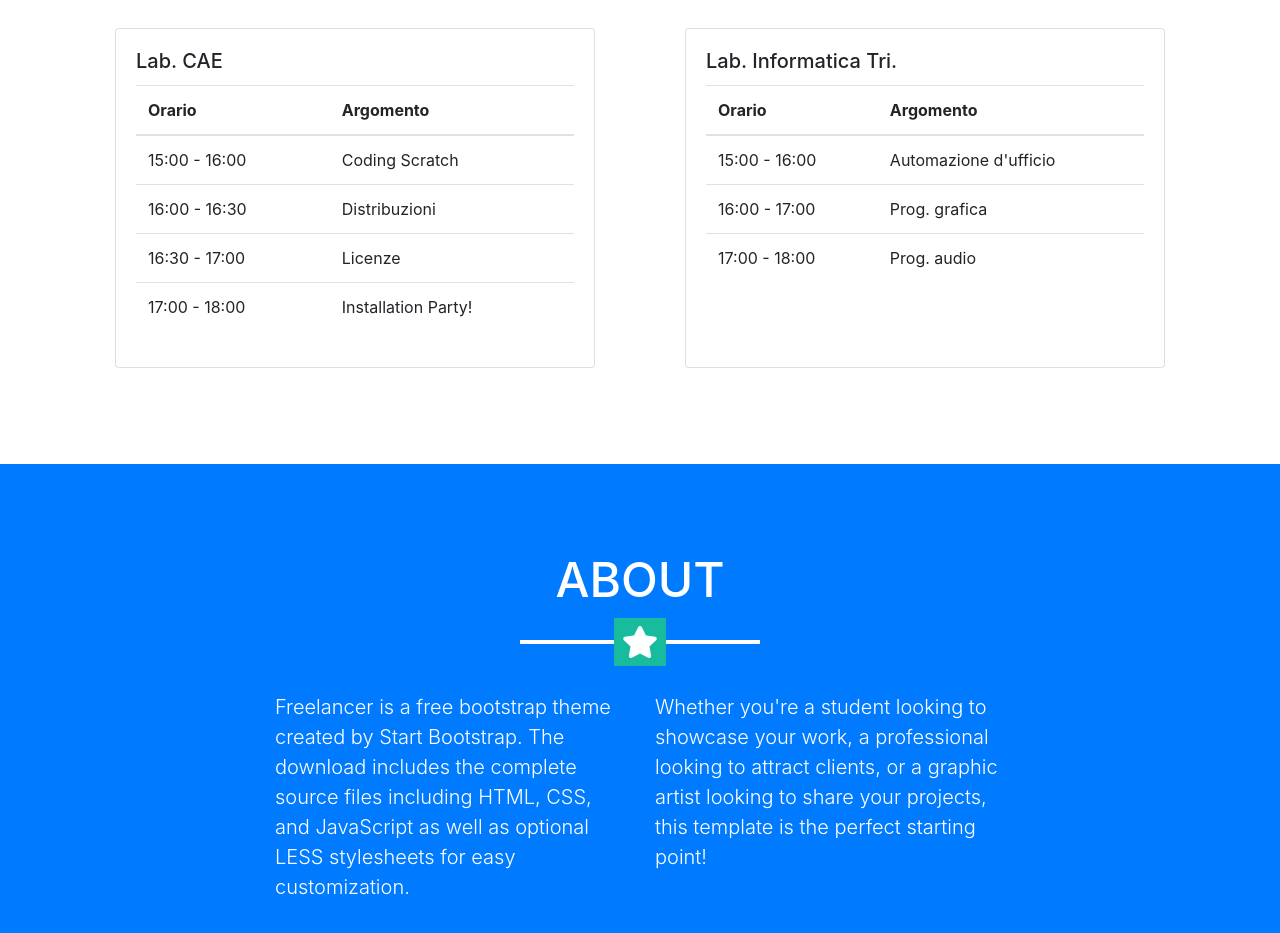
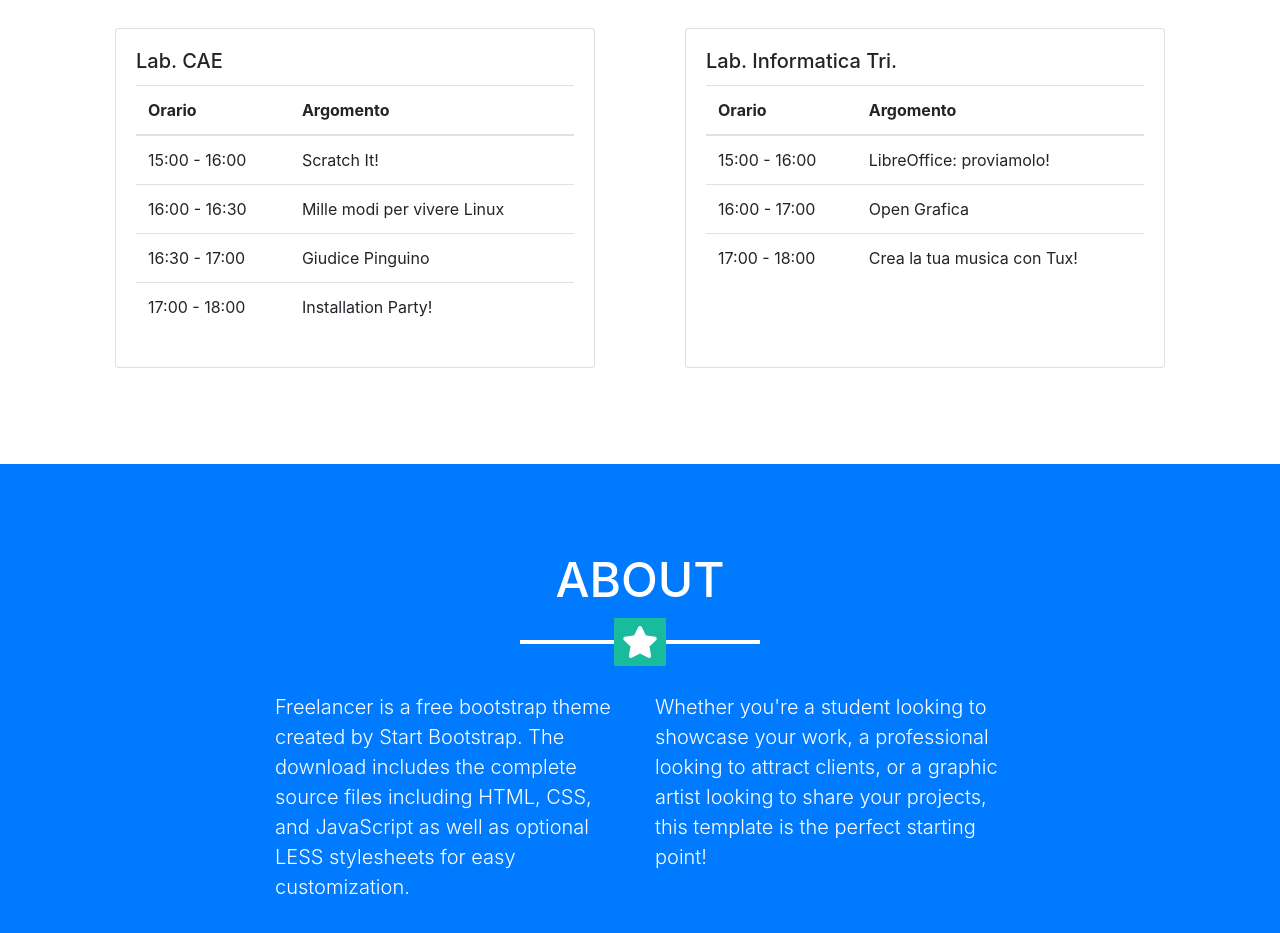
Before and after one commit to fntgnn/LinuxDay, a website with bundled scripts: page index.html in a window 1280 px wide. Shown: the part 1060-1993 px from the top of the page. Built offline with nearby package versions, Linux system fonts and the light colour scheme.

Commit message:
da fare about

```diff
--- a/index.html
+++ b/index.html
@@ -82,15 +82,15 @@
                 <tbody>
                 <tr>
                   <td>15:00 - 16:00</td>
-                  <td>Coding Scratch</td>
+                  <td>Scratch It! </td>
                 </tr>
                 <tr>
                   <td>16:00 - 16:30</td>
-                  <td>Distribuzioni</td>
+                  <td>Mille modi per vivere Linux</td>
                 </tr>
                 <tr>
                   <td>16:30 - 17:00</td>
-                  <td>Licenze</td>
+                  <td>Giudice Pinguino</td>
                 </tr>
                 <tr>
                   <td>17:00 - 18:00</td>
@@ -116,15 +116,15 @@
                 <tbody>
                 <tr>
                   <td>15:00 - 16:00</td>
-                  <td>Automazione d'ufficio</td>
+                  <td>LibreOffice: proviamolo!</td>
                 </tr>
                 <tr>
                   <td>16:00 - 17:00</td>
-                  <td>Prog. grafica</td>
+                  <td>Open Grafica</td>
                 </tr>
                 <tr>
                   <td>17:00 - 18:00</td>
-                  <td>Prog. audio</td>
+                  <td>Crea la tua musica con Tux!</td>
                 </tr>
               </tbody>
               </table>
```
